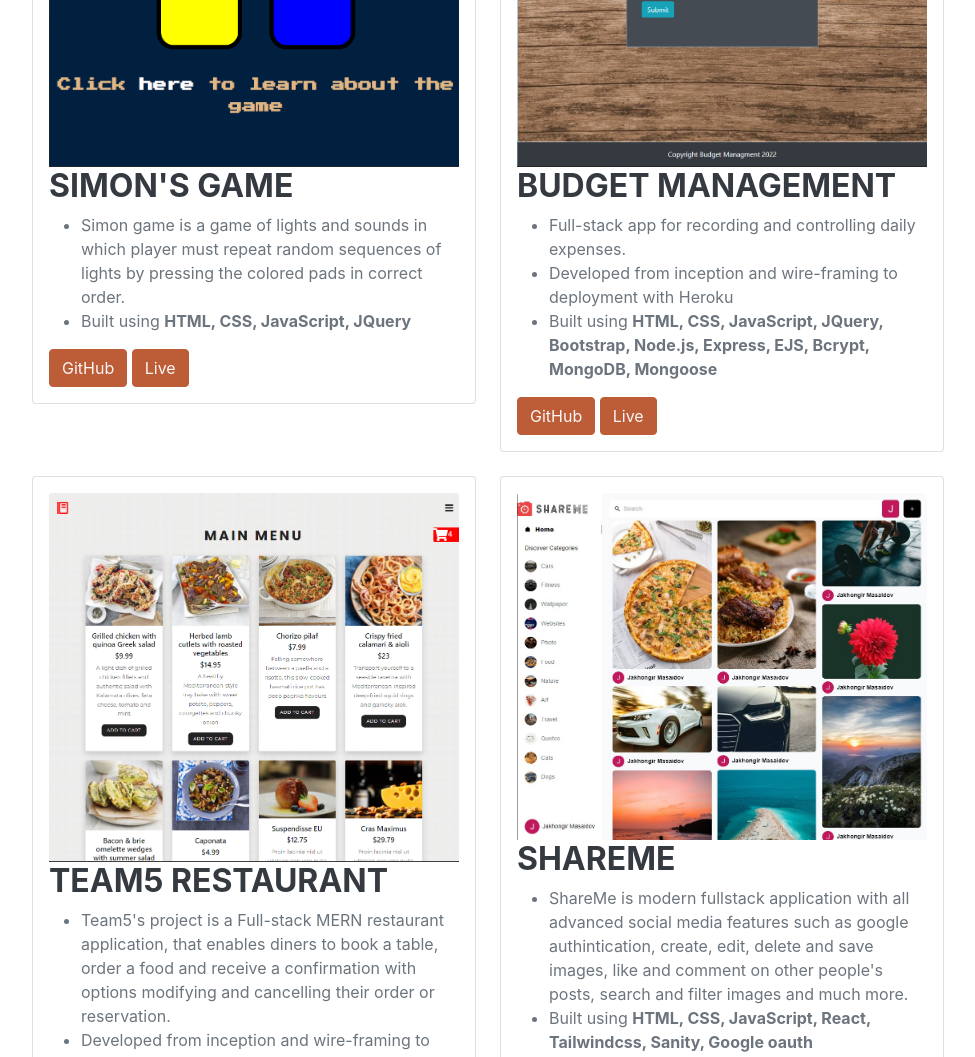
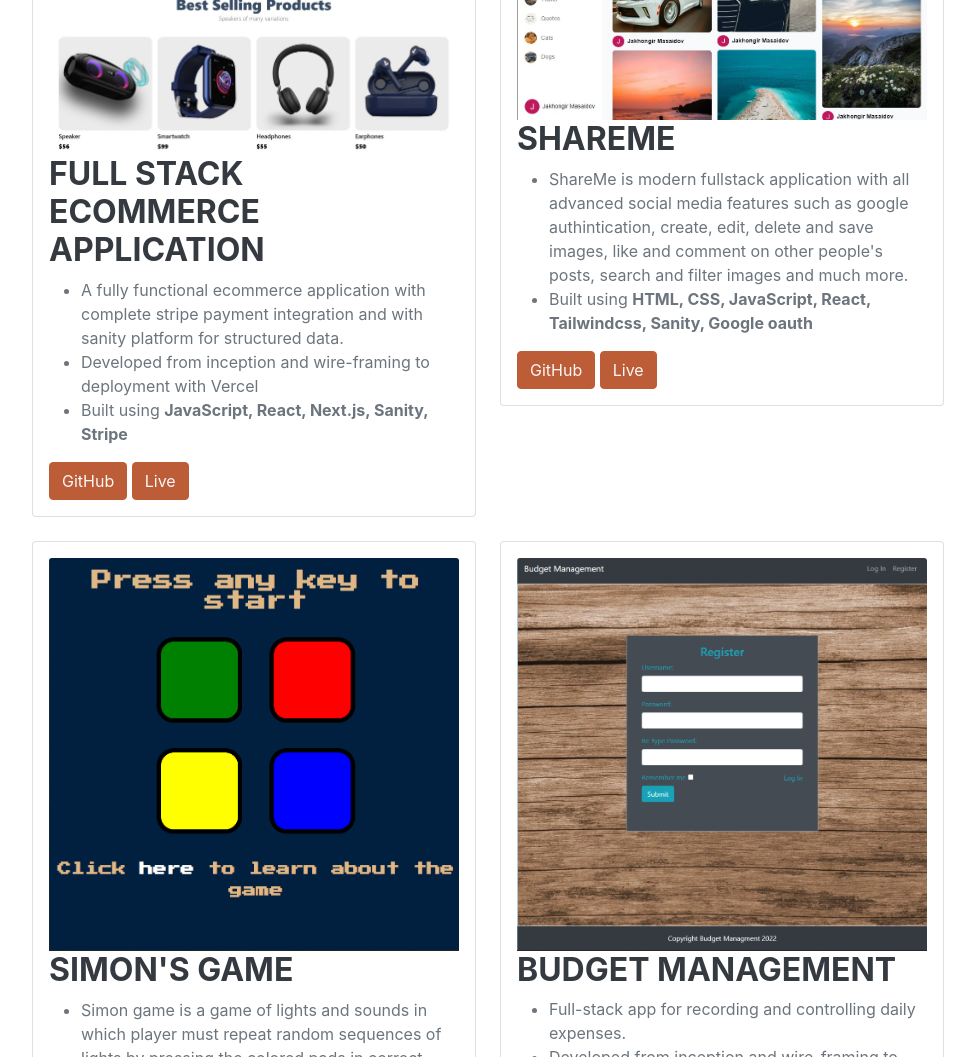
Before and after one commit to jaxon330/Portfolio, a website: page public/index.html in a window 1280 px wide. Shown: the part 1240-2297 px from the top of the page, without its empty margins (288-1263 px from the left). Drawn offline with nearby package versions, Linux system fonts and the light colour scheme; a web font is replaced by a local one.

Commit message:
Added new project

```diff
--- a/public/index.html
+++ b/public/index.html
@@ -60,6 +60,38 @@
                 <div class="resume-section-content">
                     <h2 class="mb-5">Projects</h2>
                     <div class="row">
+
+                        <div class="col-sm-6 pb-4">
+                            <div class="card">
+                            <div class="card-body">
+                                <img class="card-img-top" src="assets/img/ecommerce.jpg" alt="Budget Management">
+                                <h5 class="card-title">Full Stack ECommerce Application</h5>
+                                <ul>
+                                <li>A fully functional ecommerce application with complete stripe payment integration and with sanity platform for structured data. </li>
+                                <li>Developed from inception and wire-framing to deployment with Vercel</li>
+                                <li>Built using <b>JavaScript, React, Next.js, Sanity, Stripe</b></li>
+                            </ul>
+                                <a href="https://github.com/jaxon330/ecommerce" class="btn btn-primary" target="_blank">GitHub</a>
+                                <a href="https://ecommerce-sanity-stripe-eight-teal.vercel.app" class="btn btn-primary" target="_blank">Live</a>
+                            </div>
+                            </div>
+                        </div>
+
+                        <div class="col-sm-6 pb-4">
+                            <div class="card">
+                                <div class="card-body">
+                                    <img class="card-img-top" src="assets/img/shareme.jpg" alt="ShareMe">
+                                <h5 class="card-title">ShareMe</h5>
+                                <ul>
+                                    <li>ShareMe is modern fullstack application with all advanced social media features such as google authintication, create, edit, delete and save images, like and comment on other people's posts, search and filter images and much more.</li>
+                                    <li>Built using <b>HTML, CSS, JavaScript, React, Tailwindcss, Sanity, Google oauth</b></li>
+                                </ul>
+                                <a href="https://github.com/jaxon330/shareme_frontend" class="btn btn-primary" target="_blank">GitHub</a>
+                                <a href="https://shareme-jm.netlify.app/" class="btn btn-primary"target="_blank">Live</a>
+                                </div>
+                            </div>
+                        </div>
+
                         <div class="col-sm-6 pb-4">
                             <div class="card">
                             <div class="card-body">
@@ -74,6 +106,7 @@
                             </div>
                             </div>
                         </div>
+
 
                         <div class="col-sm-6 pb-4">
                             <div class="card">
@@ -107,20 +140,6 @@
                             </div>
                         </div>
 
-                        <div class="col-sm-6 pb-4">
-                            <div class="card">
-                                <div class="card-body">
-                                    <img class="card-img-top" src="assets/img/shareme.jpg" alt="ShareMe">
-                                <h5 class="card-title">ShareMe</h5>
-                                <ul>
-                                    <li>ShareMe is modern fullstack application with all advanced social media features such as google authintication, create, edit, delete and save images, like and comment on other people's posts, search and filter images and much more.</li>
-                                    <li>Built using <b>HTML, CSS, JavaScript, React, Tailwindcss, Sanity, Google oauth</b></li>
-                                </ul>
-                                <a href="https://github.com/jaxon330/shareme_frontend" class="btn btn-primary" target="_blank">GitHub</a>
-                                <a href="https://shareme-jm.netlify.app/" class="btn btn-primary"target="_blank">Live</a>
-                                </div>
-                            </div>
-                        </div>
 
                     </div>
                 </div>
```
Also changed, not shown: public/assets/img/ecommerce.jpg (added).
